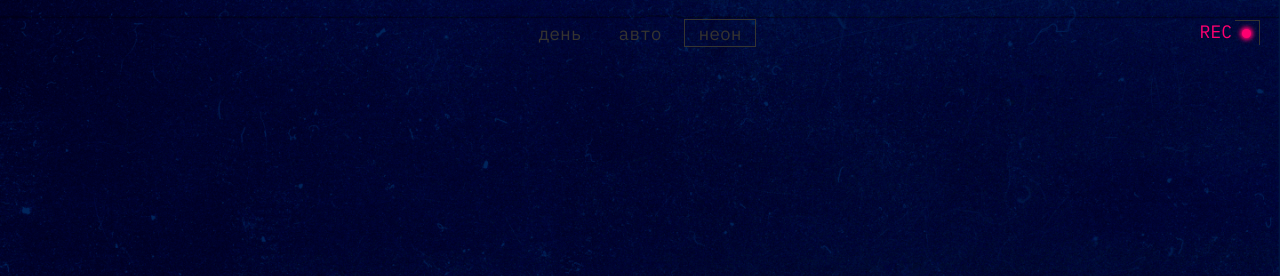
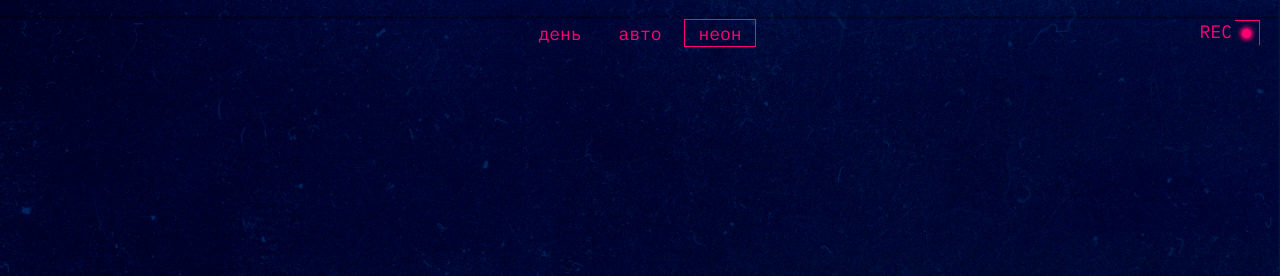
Before and after one commit to Alexdmfilatov/slozhno-sosredotochitsya-fd, a plain HTML site: page index.html in a window 1280 px wide. Both pictures are taken after a click on the button "неон". Shown: the top 276 px of the page. Drawn offline with Linux system fonts and the light colour scheme.

Commit message:
version11

```diff
--- a/styles/dark.css
+++ b/styles/dark.css
@@ -2,8 +2,9 @@
     --background_image: url(../images/cover-image-dark.png);
     --background-color: #000028;
     --accent-color: #FF0070;
+    --button-color: #FF0070;
     --title-color: #DB00FF;
-    --accent-color-rgb: 255, 0, 112;
+    --button-color-rgb: 255, 0, 112;
     --section-title-color: var(--accent-color);
     --text-color: #F1B2CE;
     --card-title-color: #000028;
```
